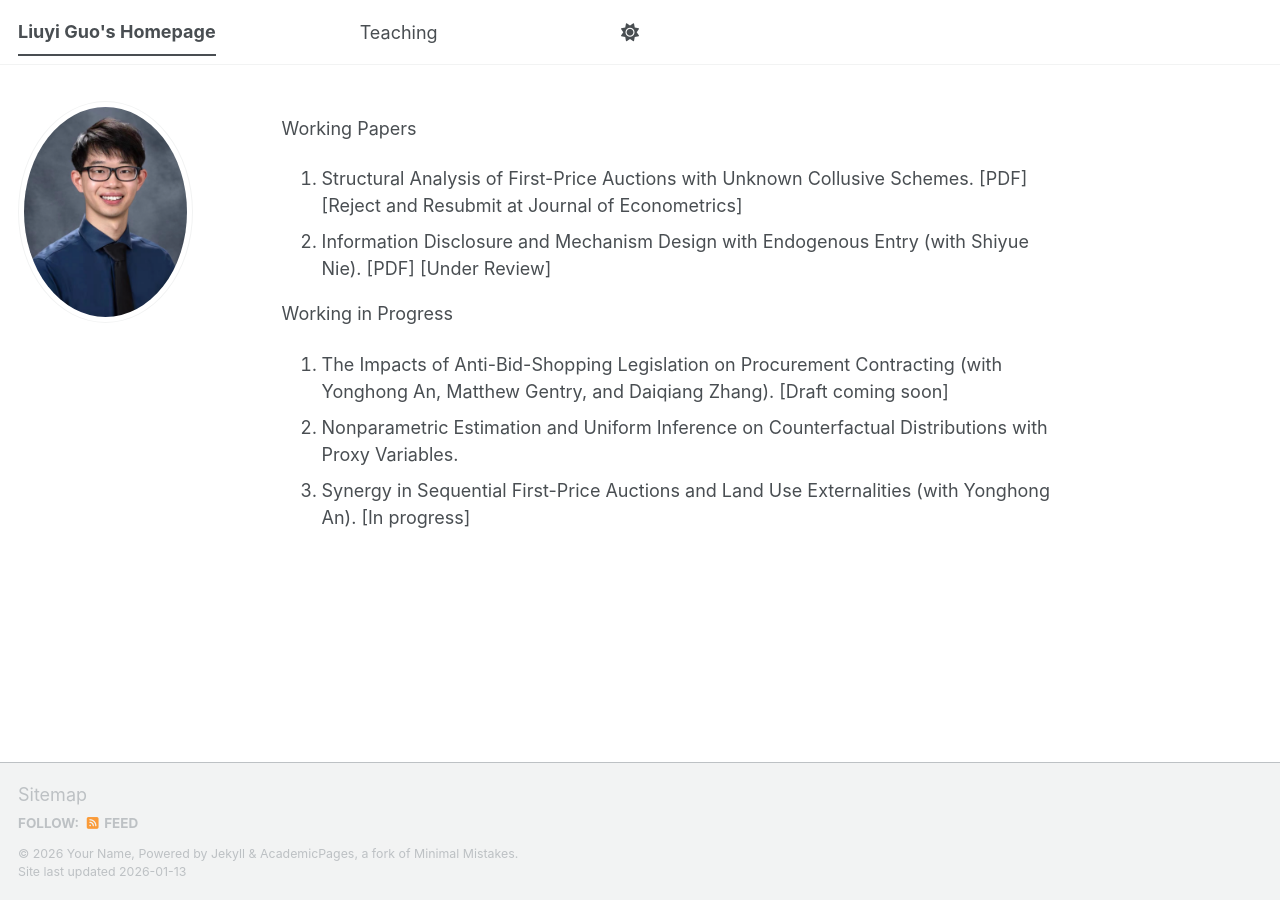
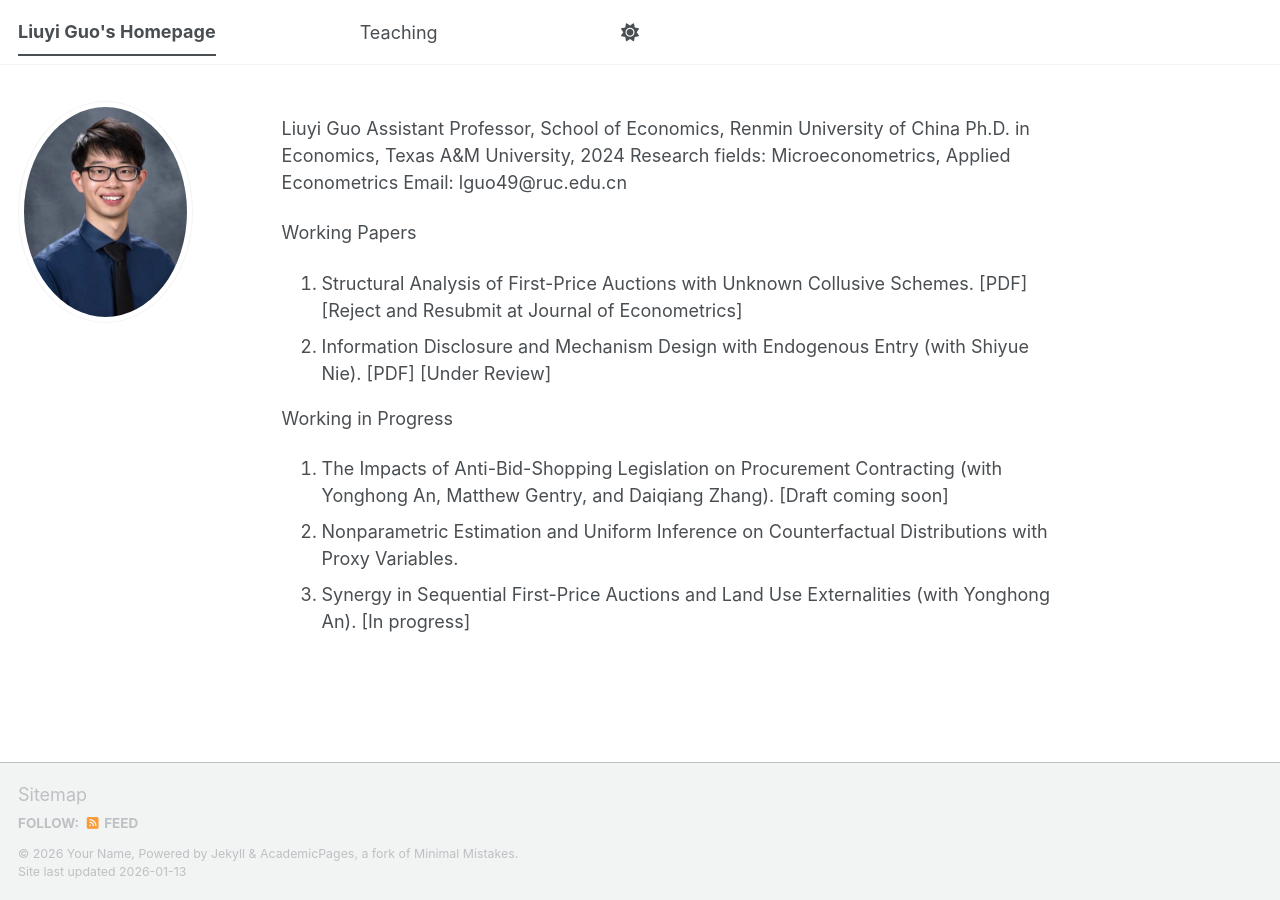
Before and after one commit to guoliuyi/lguo, a Jekyll site: the page built from _pages/about.md, in a window 1280 px wide. Built offline with Jekyll 4.4.1, drawn with Linux system fonts in a browser that asks for light colours; a script bundle is joined from its source files by our own code; library files that are not in the unit come from our copies.

Commit message:
Update about.md

```diff
--- a/_pages/about.md
+++ b/_pages/about.md
@@ -6,6 +6,11 @@ redirect_from:
   - /about.html
 ---
 
+Liuyi Guo
+Assistant Professor, School of Economics, Renmin University of China
+Ph.D. in Economics, Texas A&M University, 2024
+Research fields: Microeconometrics, Applied Econometrics
+Email: lguo49@ruc.edu.cn
 
 Working Papers
   1. Structural Analysis of First-Price Auctions with Unknown Collusive Schemes. [PDF] [Reject and Resubmit at Journal of Econometrics]
```
